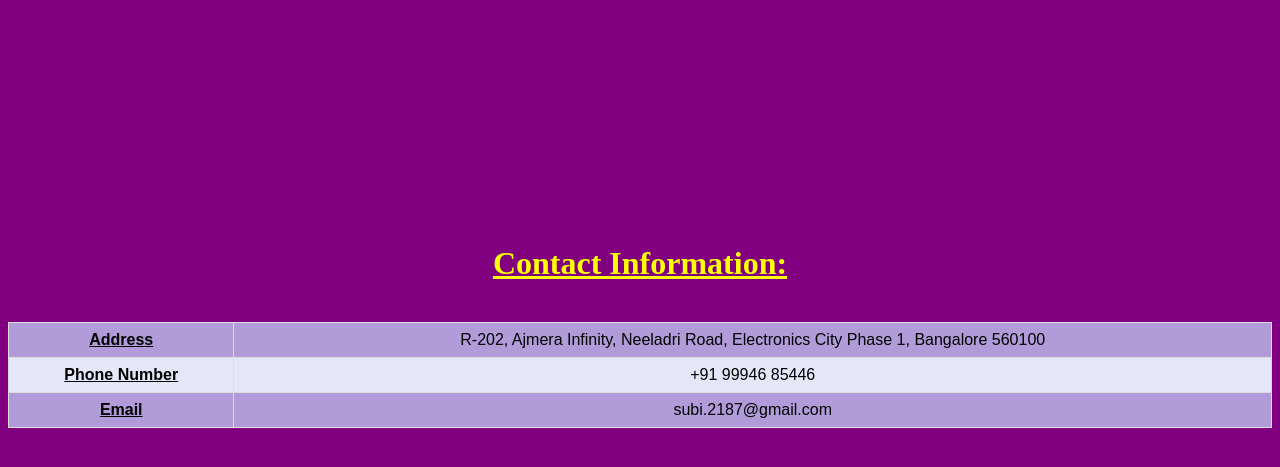
After one commit to atriplic/itgs-ia, a Flask app: page /contact in a window 1280 px wide. The commit adds this page. Shown: the top 467 px of the page. Run offline with Flask 2, Linux system fonts and the light colour scheme.

Commit message:
added new pages

```diff
--- a/routes.py
+++ b/routes.py
@@ -25,6 +25,11 @@ def login():
 def sign_up():
     print('in Sign Up')
     return render_template('sign_up.html')
+
+@app.route('/contact')
+def contact():
+    print('in Contact')
+    return render_template('contact.html')
 
 @app.route('/about')
 def about():
--- /dev/null
+++ b/static/contact.css
@@ -0,0 +1,11 @@
+body{background: purple;}
+
+h1{color: yellow; text-align: center;}
+
+table{font-family: arial, sans-serif; border-collapse: collapse; width: 100%;}
+
+td, th{border: 1px solid #dddddd; text-align: center; padding: 8px;}
+
+tr:nth-child(even){background-color: #E6E6FA;}
+
+tr:nth-child(odd){background-color: #b19cd9;}
--- /dev/null
+++ b/templates/contact.html
@@ -0,0 +1,44 @@
+<!DOCTYPE html>
+<html lang="en">
+<head>
+	<meta charset="utf-8">
+	<title>ITGS IA</title>
+    <link href="/static/contact.css" rel="stylesheet">
+</head>
+<body>
+
+<br>
+<br>
+<br>
+<br>
+<br>
+<br>
+<br>
+<br>
+<br>
+<br>
+<br>
+<br>
+
+	<h1><u>Contact Information:</u></h1>
+
+<br>
+
+<table>
+  <tr>
+    <th><u>Address</u></th>
+    <td>R-202, Ajmera Infinity, Neeladri Road, Electronics City Phase 1, Bangalore 560100</td>
+  </tr>
+  <tr>
+    <th><u>Phone Number</u></th>
+    <td>+91 99946 85446</td>
+  </tr>
+  <tr>
+    <th><u>Email</u></th>
+    <td>subi.2187@gmail.com</td>
+  </tr>
+</table>
+
+
+</body>
+</html>
--- a/templates/home_page.html
+++ b/templates/home_page.html
@@ -16,6 +16,7 @@
         <ul class="navbar-nav">
           <li class="nav-item"><a href="{{ url_for('your_events') }}" class="nav-link">Events</a></li>
           <li class="nav-item"><a href="{{ url_for('add1') }}" class="nav-link">Add New Event</a></li>
+          <li class="nav-item"><a href="{{ url_for('contact') }}" class="nav-link">Contact Information</a></li>
         </ul>
 
       {% block main %}
@@ -41,10 +42,11 @@
 <footer>
 <table>
   <tr>
-  	<th><a href="http://127.0.0.1:5000/">Home</a></th>
+    <th><a href="http://127.0.0.1:5000/">Home</a></th>
     <th><a href="{{ url_for('about') }}" class="nav-link">About</a></th>
 	<th><a href="{{ url_for('services') }}" class="nav-link">Services</a></th>
     <th><a href="{{ url_for('testimonials') }}" class="nav-link">Testimonials</a></th>
+    <th><a href="{{ url_for('landing') }}">Sign Out</a></th>
   </tr>
 </table>
 </footer>
--- a/templates/landing.html
+++ b/templates/landing.html
@@ -27,7 +27,7 @@
 <footer>
 <table>
   <tr>
-  	<th><a href="{{ url_for('home_page') }}">Guest</a></th>
+  	<th><a href="http://127.0.0.1:5000/">Guest</a></th>
     <th><a href="{{ url_for('login') }}">Login</a></th>
 	<th><a href="{{ url_for('sign_up') }}">Sign up</a></th>
   </tr>
--- a/templates/login.html
+++ b/templates/login.html
@@ -12,7 +12,7 @@
 <h2>Enter Login Details</h2>
 <br>
 <div class="container">
-  <form action="{{ url_for('home_page') }}">
+  <form action="http://127.0.0.1:5000/">
     <label for="usrname">Username</label>
     <input type="text" class="username" id="usrname" name="usrname" required>
 
```
Also changed, not shown: static/services.css (added, +11 -0 lines), templates/services.html (+1 -15 lines), site.db.
